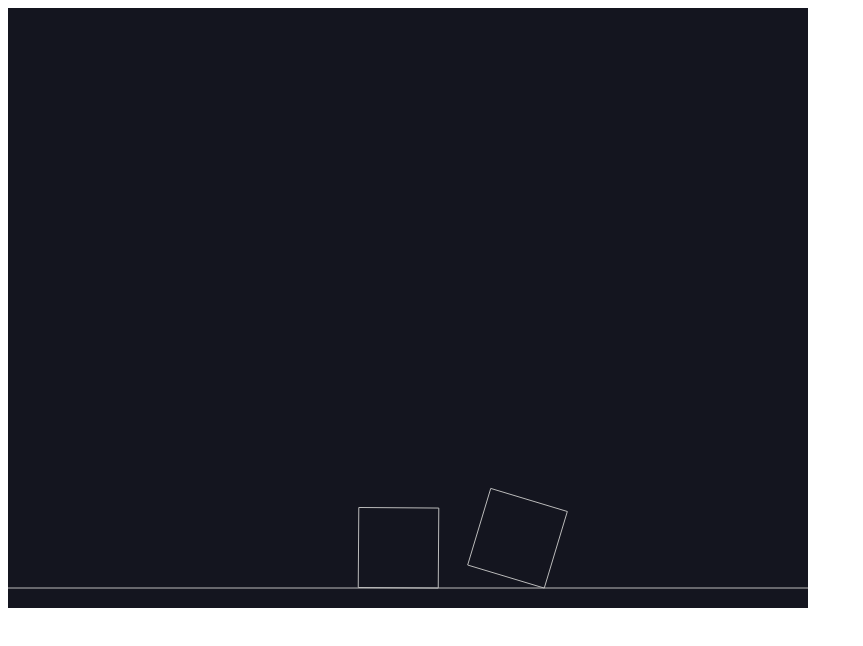
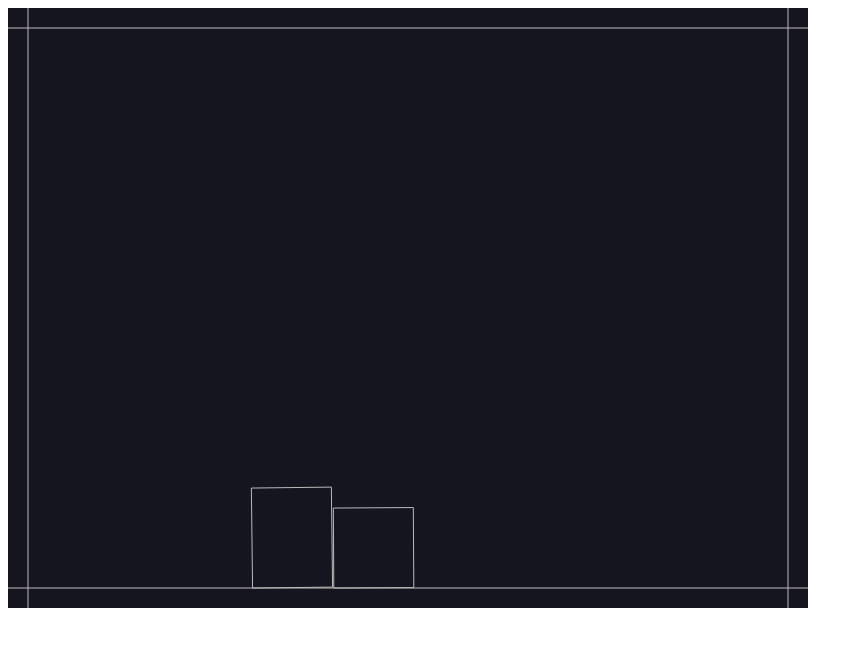
Before and after one commit to jransome/multiplayer-pool, a plain HTML site: page index.html in a window 1280 px wide. Shown: the whole page, without its empty margins (0-863 px from the left). Drawn offline with nearby package versions, Linux system fonts and the light colour scheme; animation ran at ten frames a second.

Commit message:
Input -> action

```diff
--- a/index.js
+++ b/index.js
@@ -1,28 +1,38 @@
-// module aliases
-var Engine = Matter.Engine,
-    Render = Matter.Render,
-    World = Matter.World,
-    Bodies = Matter.Bodies;
+const { Engine, Events, Render, World, Body, Bodies, Mouse, MouseConstraint } = Matter
 
-// create an engine
-var engine = Engine.create();
-
-// create a renderer
-var render = Render.create({
-    element: document.body,
-    engine: engine
+const engine = Engine.create();
+const render = Render.create({
+  engine,
+  element: document.body,
 });
 
-// create two boxes and a ground
-var boxA = Bodies.rectangle(400, 200, 80, 80);
-var boxB = Bodies.rectangle(450, 50, 80, 80);
-var ground = Bodies.rectangle(400, 610, 810, 60, { isStatic: true });
+// mouse stuff
+const mouse = Mouse.create(document.body);
+const mouseConstraint = MouseConstraint.create(engine, { mouse })
+World.add(engine.world, mouseConstraint);
+render.mouse = mouse; // keep the mouse in sync with rendering
 
-// add all of the bodies to the world
-World.add(engine.world, [boxA, boxB, ground]);
 
-// run the engine
+const bounds = [
+  Bodies.rectangle(400, 610, 810, 60, { isStatic: true }),
+  Bodies.rectangle(400, -10, 810, 60, { isStatic: true }),
+  Bodies.rectangle(-10, 400, 810, 60, { isStatic: true, angle: 0.5 * Math.PI }),
+  Bodies.rectangle(810, 400, 810, 60, { isStatic: true, angle: 0.5 * Math.PI }),
+]
+
+const boxA = Bodies.rectangle(300, 150, 80, 100);
+const boxB = Bodies.rectangle(350, 190, 80, 80);
+World.add(engine.world, [boxA, boxB, ...bounds]);
+
+engine.world.gravity = { x: 0, y: 0 }
+
+
+
+Events.on(mouseConstraint, 'mousedown', function (event) {
+  const mousePosition = event.mouse.position;
+  console.log('mousedown at ' + mousePosition.x + ' ' + mousePosition.y);
+  Body.applyForce(boxA, mousePosition, { x: 0.05, y: 0 })
+});
+
 Engine.run(engine);
-
-// run the renderer
 Render.run(render);
```
Also changed, not shown: index.html (+2 -0 lines).
